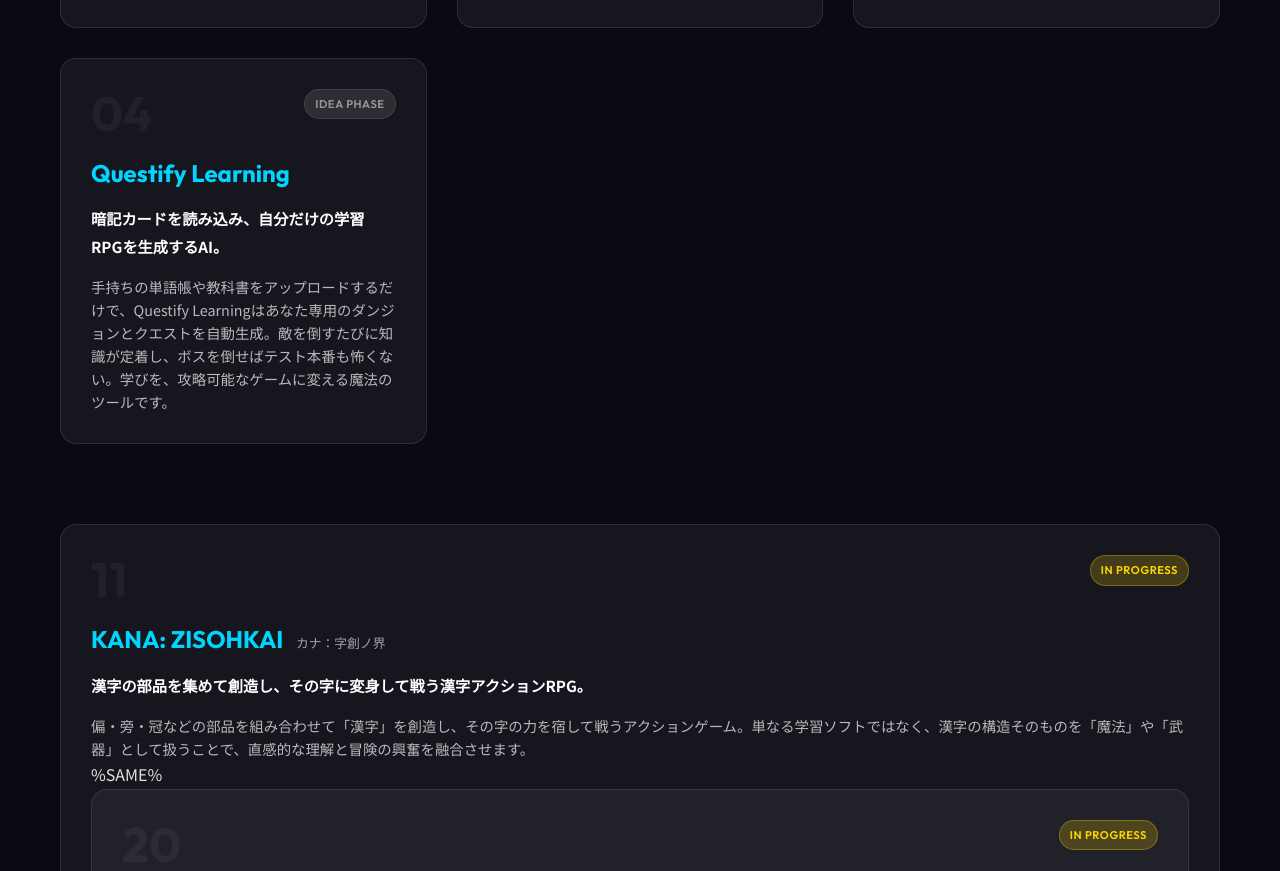
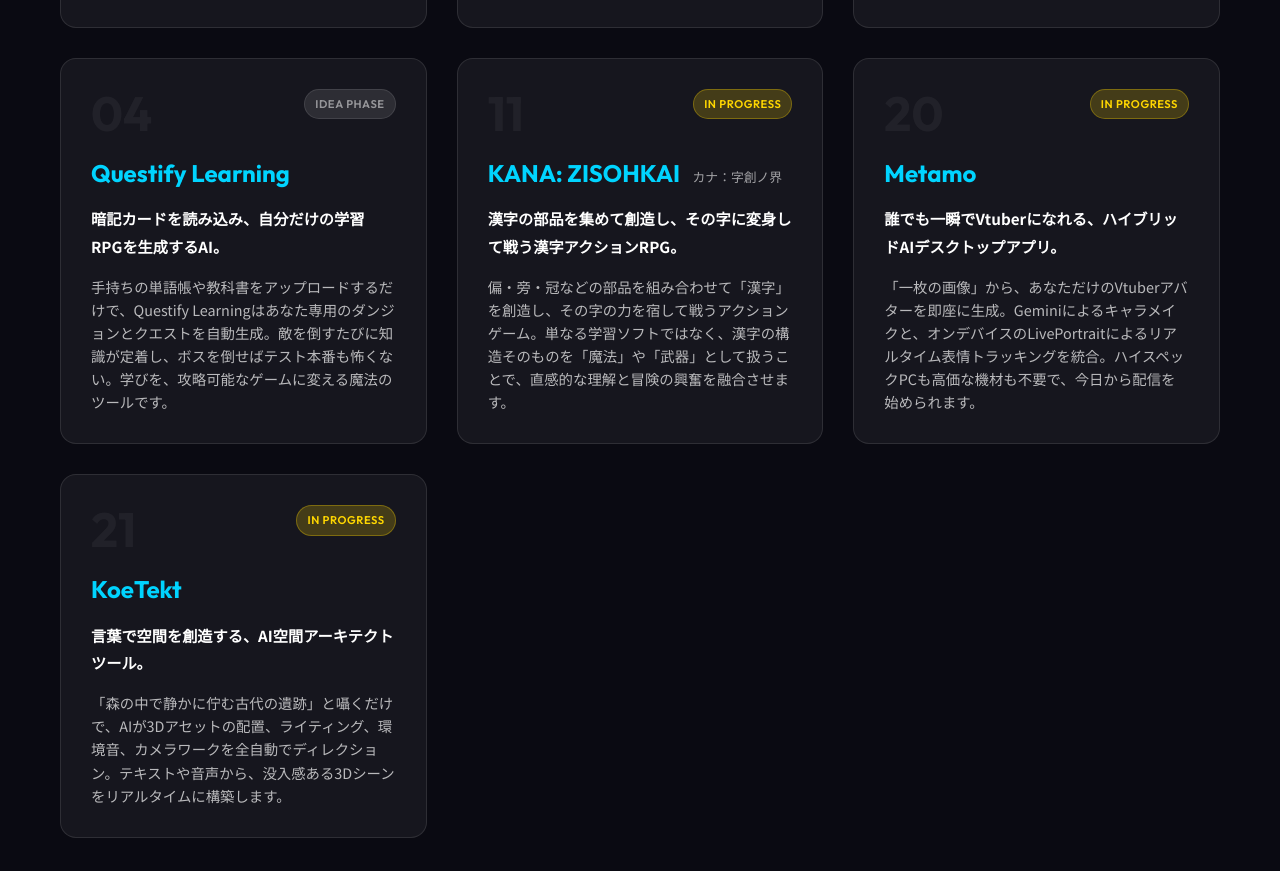
Before and after one commit to naki0227/enludus, a website built with Vite: page index.html in a window 1280 px wide. Shown: the part 2388-3259 px from the top of the page. Built offline with nearby package versions, Linux system fonts and the light colour scheme.

Commit message:
Fix Project 11 card

```diff
--- a/index.html
+++ b/index.html
@@ -127,7 +127,6 @@
               <p class="project-desc">手持ちの単語帳や教科書をアップロードするだけで、Questify
                 Learningはあなた専用のダンジョンとクエストを自動生成。敵を倒すたびに知識が定着し、ボスを倒せばテスト本番も怖くない。学びを、攻略可能なゲームに変える魔法のツールです。</p>
             </article>
-          </div>
             <!-- Project 11 -->
             <article class="project-card status-wip">
               <div class="card-header">
@@ -140,7 +139,7 @@
               <p class="project-desc">
                 偏・旁・冠などの部品を組み合わせて「漢字」を創造し、その字の力を宿して戦うアクションゲーム。単なる学習ソフトではなく、漢字の構造そのものを「魔法」や「武器」として扱うことで、直感的な理解と冒険の興奮を融合させます。
               </p>
-            %SAME%
+            </article>
             <!-- Project 20 -->
             <article class="project-card status-wip">
               <div class="card-header">
@@ -167,7 +166,6 @@
             </article>
           </div>
         </div>
-
 
         <!-- Category 2 -->
         <div class="project-category">
@@ -212,7 +210,8 @@
               <p class="project-desc">
                 来館者の関心や知識レベルに合わせて、作品の解説を動的に変化させるAI学芸員。初心者には親しみやすく、専門家には深い洞察を。美術館体験を「誰かのための展示」から「自分だけの対話」へと変え、芸術との出会いを最大化します。
               </p>
-            <a href="https://apps.apple.com/jp/app/encura/id6756042890" target="_blank" class="project-link">Download on
+              <a href="https://apps.apple.com/jp/app/encura/id6756042890" target="_blank" class="project-link">Download
+                on
                 the App Store <span class="arrow">→</span></a>
             </article>
             <!-- Project 7 -->
@@ -293,7 +292,8 @@
             <p class="project-desc">
               StudyReelは、あなたの学習時間をタイムラプス動画として記録し、努力の軌跡を可視化するアプリです。積み上げた時間は嘘をつかない。日々の学習を美しい映像として残すことで、モチベーションを維持し、確かな成長実感を提供します。
             </p>
-        <a href="https://apps.apple.com/jp/app/studyreel/id6756177589" target="_blank" class="project-link">Download on
+            <a href="https://apps.apple.com/jp/app/studyreel/id6756177589" target="_blank" class="project-link">Download
+              on
               the App Store <span class="arrow">→</span></a>
           </article>
           <!-- Project 15 -->
```
Lines whose indentation alone changed are shown as unchanged.
